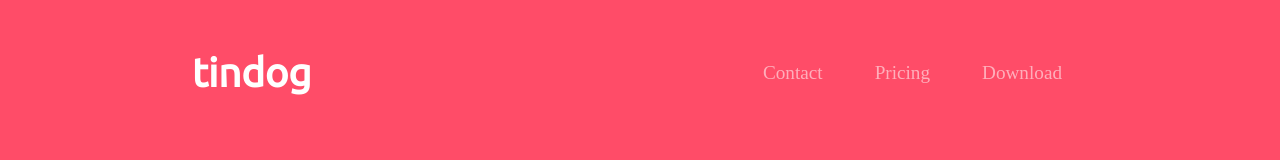
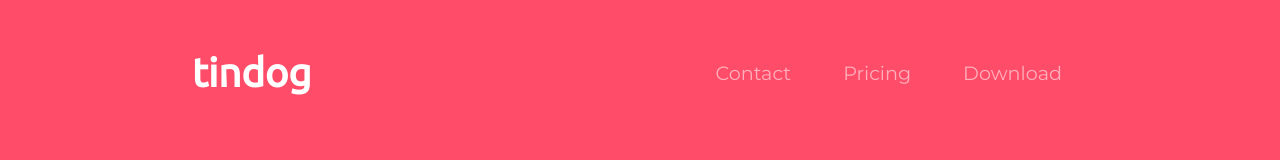
Before and after one commit to tasshantanu/tindog-pre, a plain HTML site: page index.html in a window 1280 px wide. Shown: the top 160 px of the page. Drawn offline with nearby package versions, Linux system fonts and the light colour scheme.

Commit message:
Update styles.css

```diff
--- a/css/styles.css
+++ b/css/styles.css
@@ -47,7 +47,7 @@ p {
 
 .nav-link {
   font-size: 1.2rem;
-  font-family: "Montserrat-Light"
+  font-family: "Montserrat"
 }
 
 /* Download Buttons */
```
